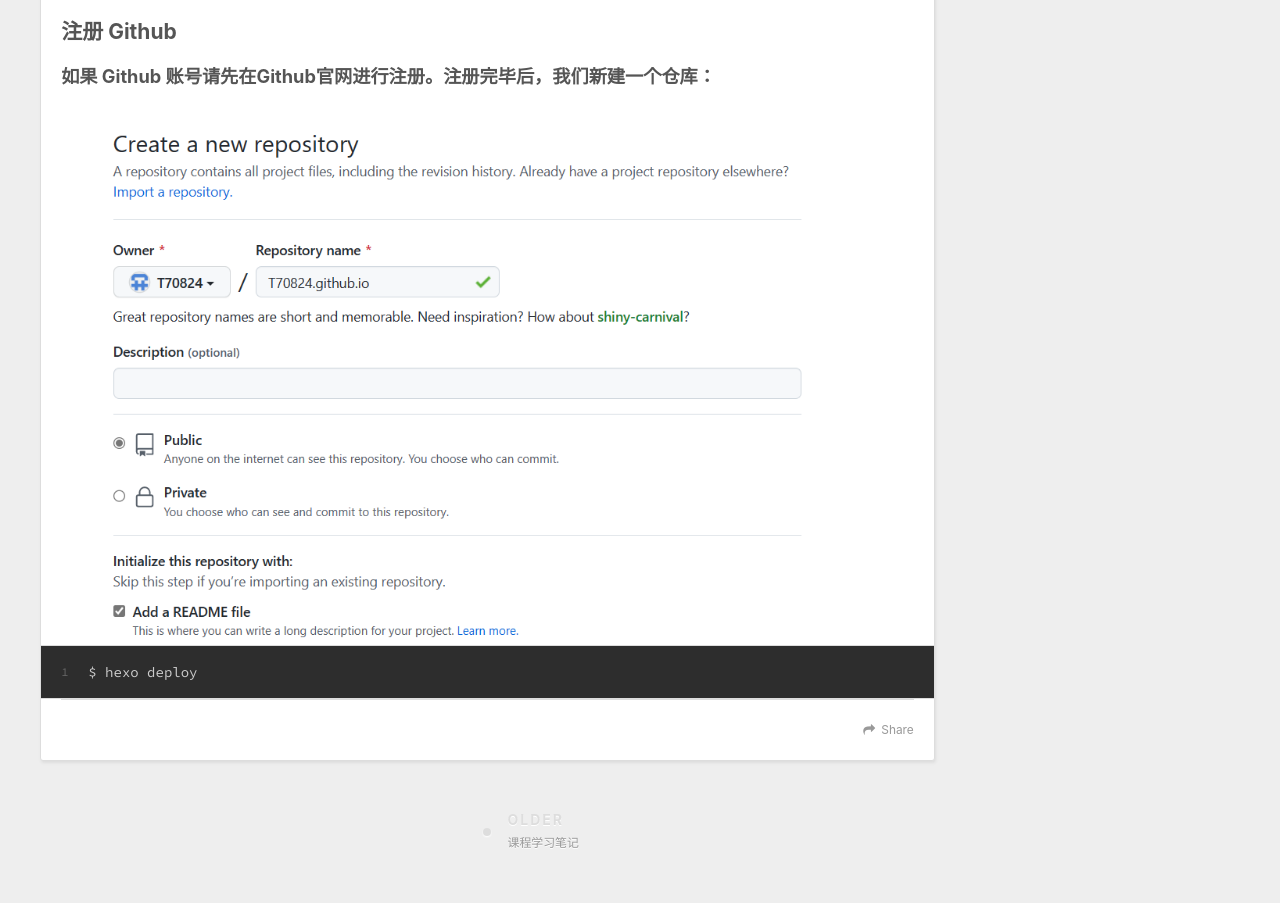
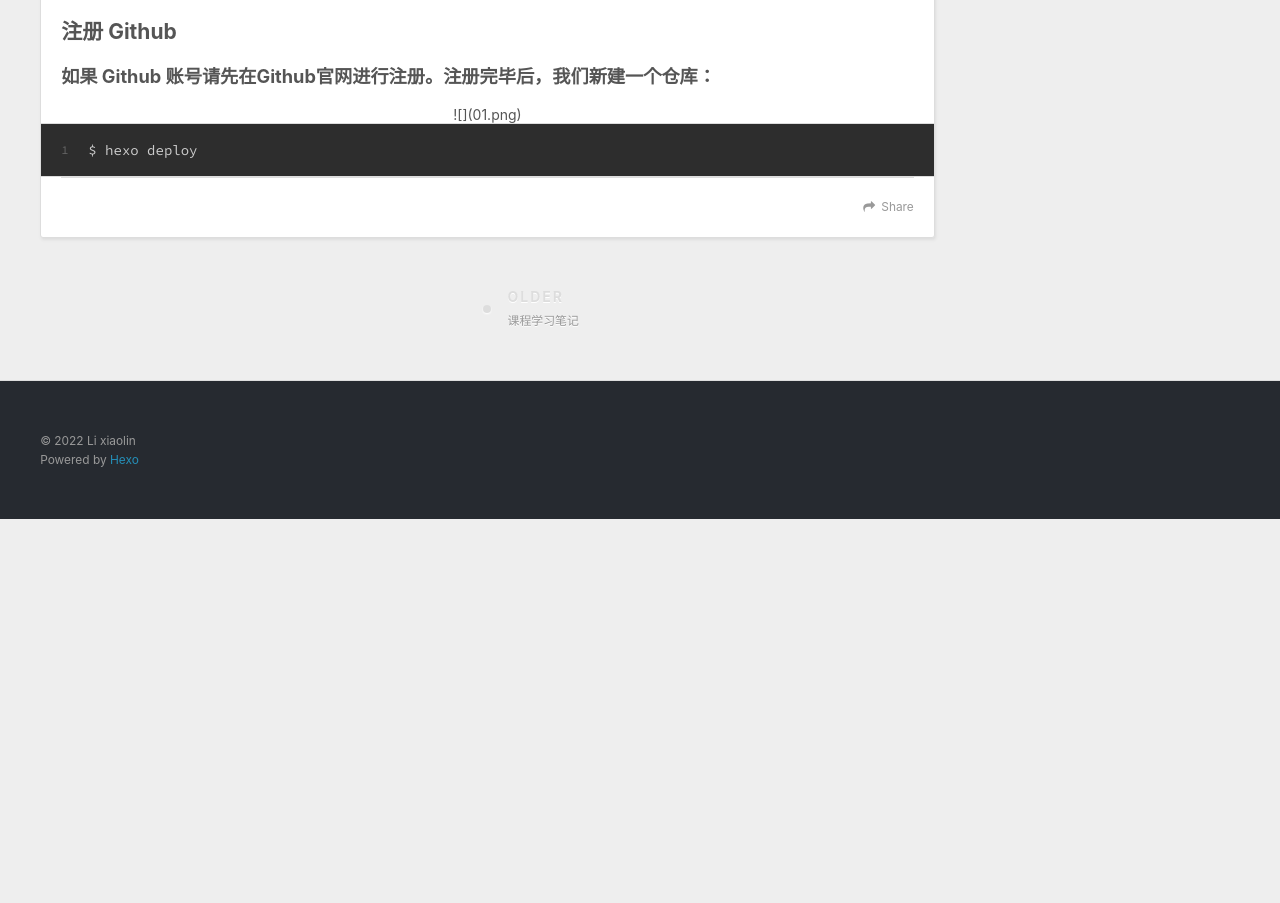
Before and after one commit to T70824/T70824.github.io, a plain HTML site: page 2022/12/29/步骤/index.html in a window 1280 px wide. Shown: the part 1012-1915 px from the top of the page. After the commit the page ends 1531 px from the top, so only its background shows below. Drawn offline with nearby package versions, Linux system fonts and the light colour scheme.

Commit message:
Site updated: 2022-12-29 19:31:59

```diff
--- a/2022/12/29/步骤/index.html
+++ b/2022/12/29/步骤/index.html
@@ -14,12 +14,10 @@
 <meta property="og:site_name" content="My hexo blog">
 <meta property="og:description" content="这里记录了完成Linux大作业时的相关步骤，其中包含了相关图片、代码以及命令准备环境准备 node 和 git 环境。实验楼里已经安装好了node和 git 环境，可以执行以下命令验证是否成功。123git versionnode -vnpm -v  安装Hexo如果以上环境准备好了就可以使用npm开始安装Hexo了。在命令行输入执行以下命令：1npm install -g hexo-cli  安">
 <meta property="og:locale" content="en_US">
-<meta property="og:image" content="http://example.com/2022/12/29/%E6%AD%A5%E9%AA%A4/01.png">
 <meta property="article:published_time" content="2022-12-29T10:07:14.000Z">
-<meta property="article:modified_time" content="2022-12-29T11:22:11.283Z">
+<meta property="article:modified_time" content="2022-12-29T11:31:47.494Z">
 <meta property="article:author" content="Li xiaolin">
 <meta name="twitter:card" content="summary">
-<meta name="twitter:image" content="http://example.com/2022/12/29/%E6%AD%A5%E9%AA%A4/01.png">
 
     <link rel="alternate" href="/atom.xml" title="My hexo blog" type="application/atom+xml">
 
@@ -97,7 +95,7 @@
 <h3 id="安装-Hexo完成后，再执行下列命令，Hexo将会在指定文件夹中新建所需要的文件。"><a href="#安装-Hexo完成后，再执行下列命令，Hexo将会在指定文件夹中新建所需要的文件。" class="headerlink" title="安装 Hexo完成后，再执行下列命令，Hexo将会在指定文件夹中新建所需要的文件。"></a>安装 Hexo完成后，再执行下列命令，Hexo将会在指定文件夹中新建所需要的文件。</h3><figure class="highlight bash"><table><tr><td class="gutter"><pre><span class="line">1</span><br><span class="line">2</span><br><span class="line">3</span><br></pre></td><td class="code"><pre><span class="line">hexo init blog</span><br><span class="line"><span class="built_in">cd</span> blog</span><br><span class="line">npm install</span><br></pre></td></tr></table></figure>
 
 <h2 id="注册-Github"><a href="#注册-Github" class="headerlink" title="注册 Github"></a>注册 Github</h2><h3 id="如果-Github-账号请先在Github官网进行注册。注册完毕后，我们新建一个仓库："><a href="#如果-Github-账号请先在Github官网进行注册。注册完毕后，我们新建一个仓库：" class="headerlink" title="如果 Github 账号请先在Github官网进行注册。注册完毕后，我们新建一个仓库："></a>如果 Github 账号请先在Github官网进行注册。注册完毕后，我们新建一个仓库：</h3><div align="center">
-<img src="/2022/12/29/%E6%AD%A5%E9%AA%A4/01.png">
+![](01.png)
 </div>
 
 
```
Also changed, not shown: index.html (+1 -1 lines).
